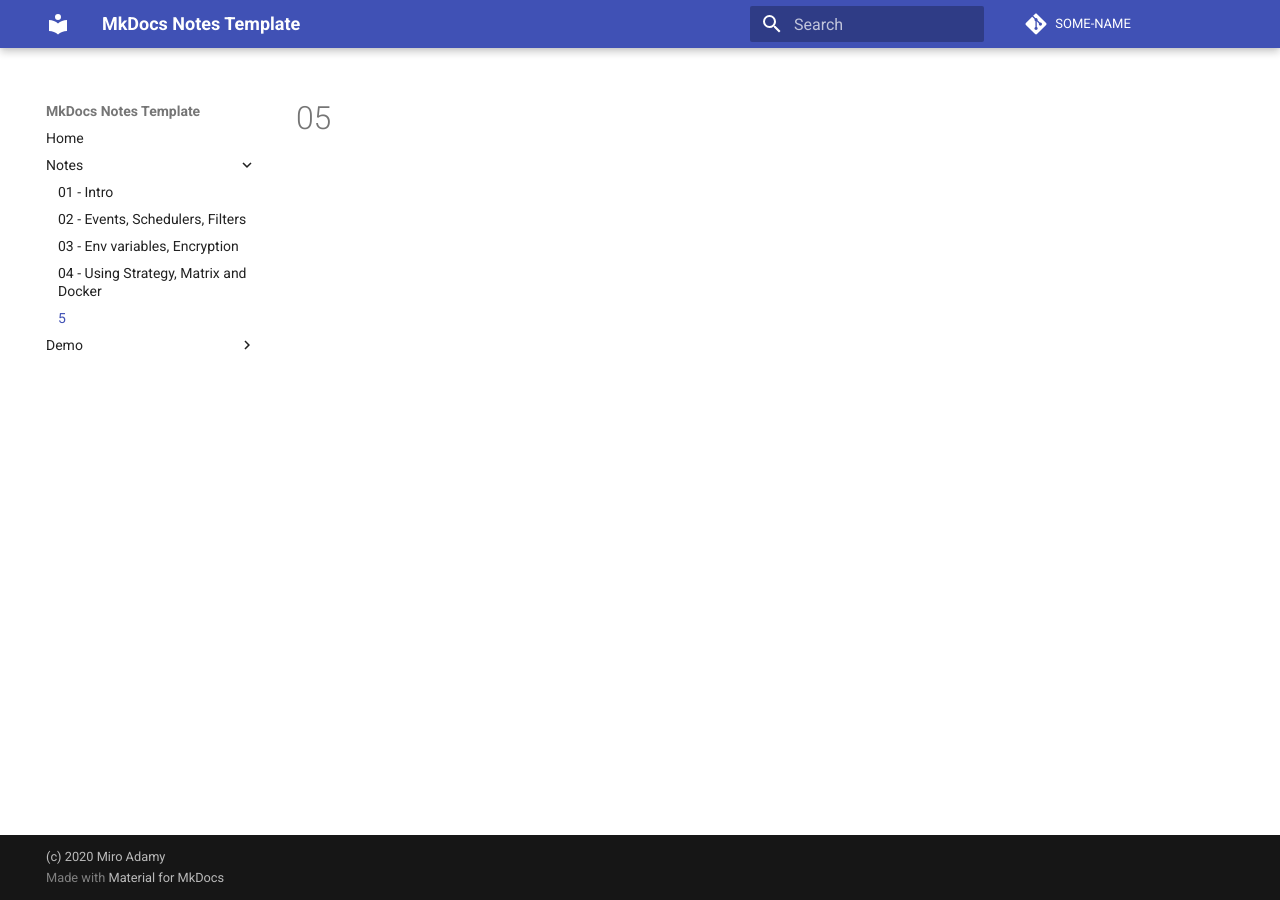
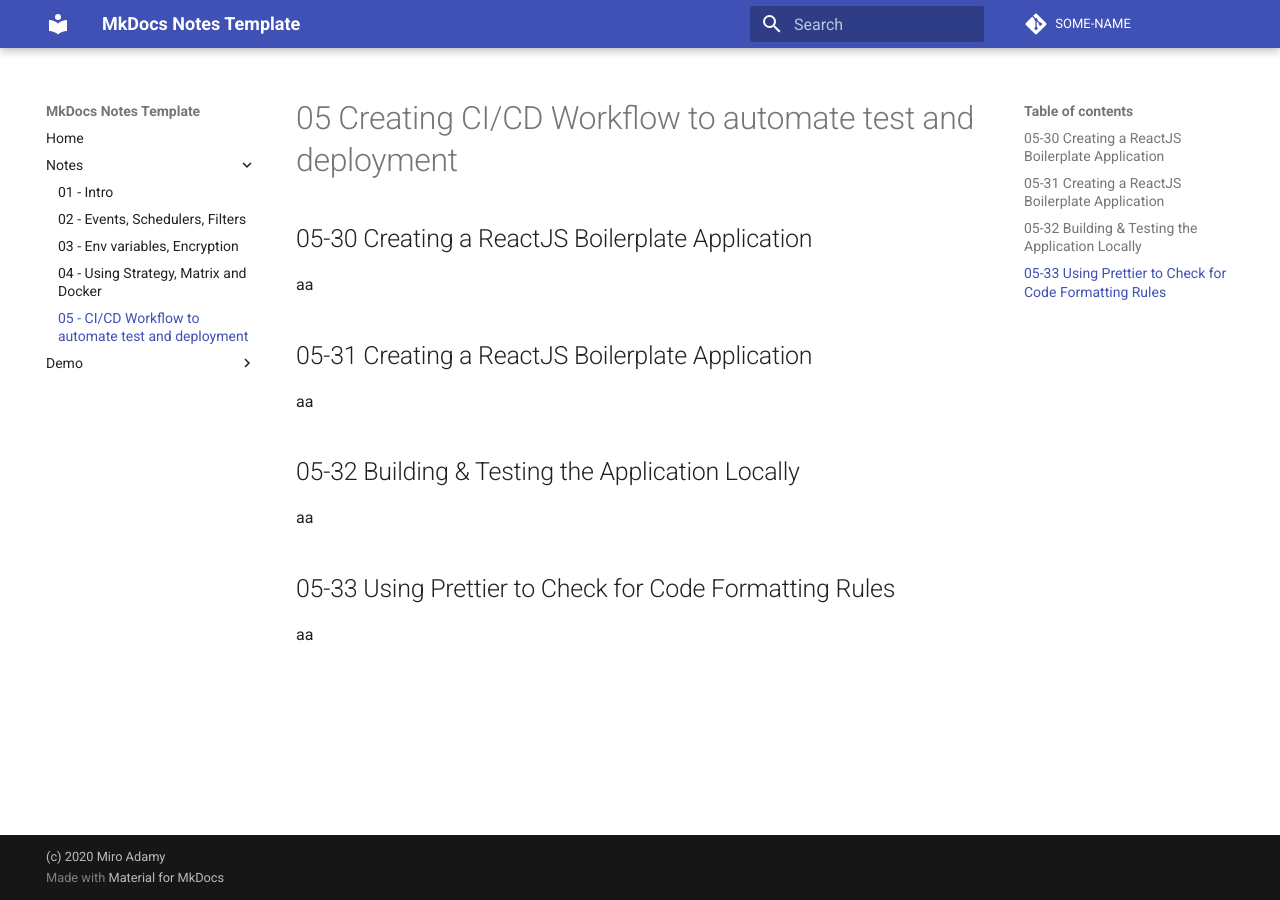
Before and after one commit to miroadamy-practice/notes-github-actions, an MkDocs documentation site: the page built from docs/section-05.md, in a window 1280 px wide. Built offline with MkDocs 1.6.1 and Material for MkDocs 9.7.7, drawn with Linux system fonts in a browser that asks for light colours; comment, search, counter and statistics services are not loaded.

```diff
--- a/docs/section-05.md
+++ b/docs/section-05.md
@@ -1 +1,17 @@
-# 05
+# 05 Creating CI/CD Workflow to automate test and deployment
+
+## 05-30 Creating a ReactJS Boilerplate Application
+
+aa
+
+## 05-31 Creating a ReactJS Boilerplate Application
+
+aa
+
+## 05-32 Building & Testing the Application Locally
+
+aa
+
+## 05-33 Using Prettier to Check for Code Formatting Rules
+
+aa
--- a/mkdocs.yml
+++ b/mkdocs.yml
@@ -12,7 +12,7 @@ nav:
         - 02 - Events, Schedulers, Filters: section-02.md
         - 03 - Env variables, Encryption: section-03.md
         - 04 - Using Strategy, Matrix and Docker: section-04.md
-        - 05: section-05.md
+        - 05 - CI/CD Workflow to automate test and deployment: section-05.md
     - Demo:
         - Markdown: markdown-demo.md
         - Macros: macros-demo1.md
```
Also changed, not shown: docs/index.md (+2 -2 lines).
